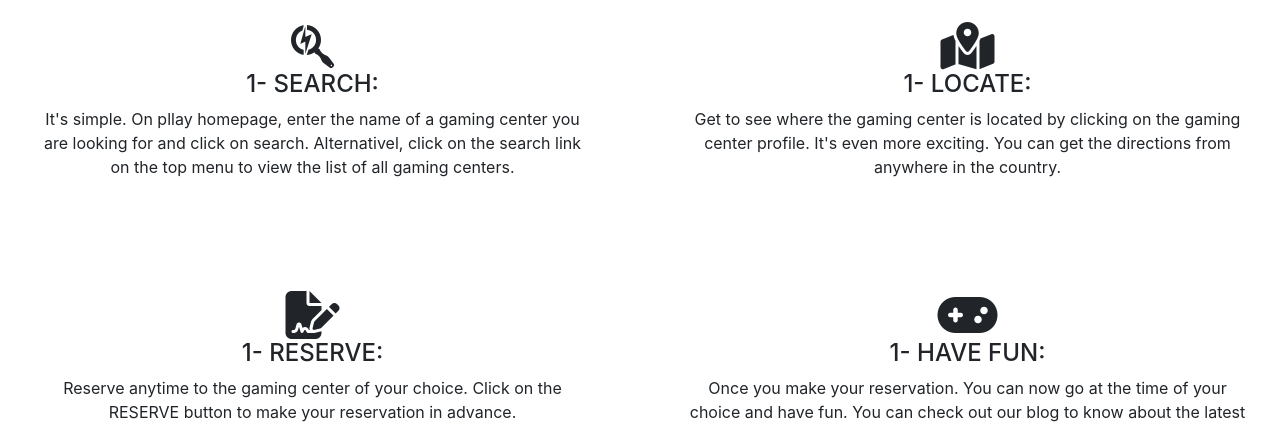
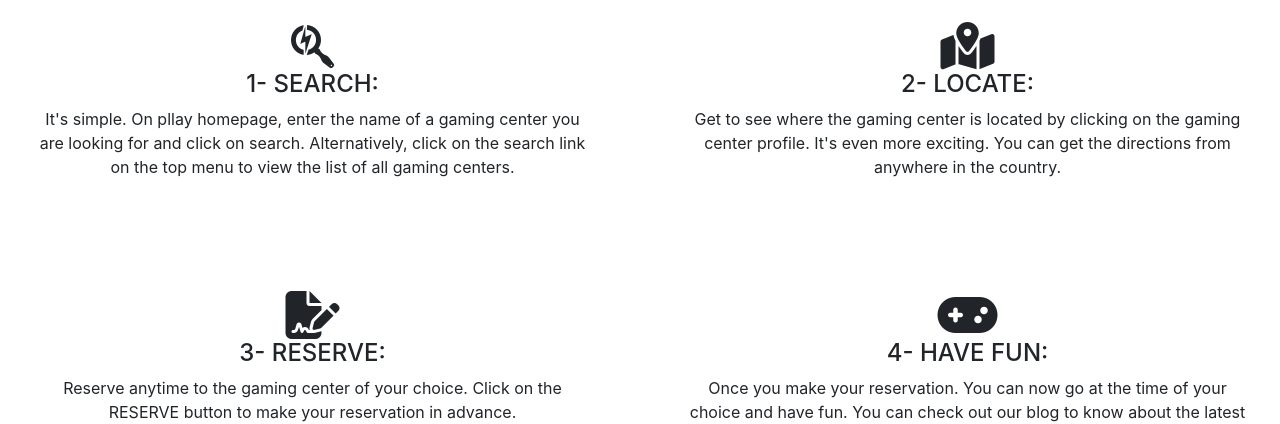
Before and after one commit to coldatlas/HTML-CSS-capstone-project, a plain HTML site: page index.html in a window 1280 px wide. Shown: the part 754-1178 px from the top of the page. Drawn offline with nearby package versions, Linux system fonts and the light colour scheme.

Commit message:
fixed typos

```diff
--- a/index.html
+++ b/index.html
@@ -45,24 +45,24 @@
             <i class="fab fa-searchengin fa-3x"></i>
           <h4>1- SEARCH:</h4>
           <p>It's simple. On pllay homepage, enter the name of a gaming center you are looking for and click
-            on search. Alternativel, click on the search link on the top menu to view the list of all gaming centers.
+            on search. Alternatively, click on the search link on the top menu to view the list of all gaming centers.
           </p>
         </div>
         <div class="col p-5">
           <i class="fas fa-map-marked-alt fa-3x"></i>
-        <h4>1- LOCATE:</h4>
+        <h4>2- LOCATE:</h4>
         <p>Get to see where the gaming center is located by clicking on the gaming center profile. It's even more exciting. You can get the directions from anywhere in the country.
         </p>
       </div>
       <div class="col p-5">
         <i class="fas fa-file-signature fa-3x"></i>
-      <h4>1- RESERVE:</h4>
+      <h4>3- RESERVE:</h4>
       <p>Reserve anytime to the gaming center of your choice. Click on the RESERVE button to make your reservation in advance.
       </p>
     </div>
     <div class="col p-5">
       <i class="fas fa-gamepad fa-3x"></i>
-    <h4>1- HAVE FUN:</h4>
+    <h4>4- HAVE FUN:</h4>
     <p>Once you make your reservation. You can now go at the time of your choice and have fun. You can check out our blog to know about the latest gaming centers and video games.
     </p>
   </div>
```
